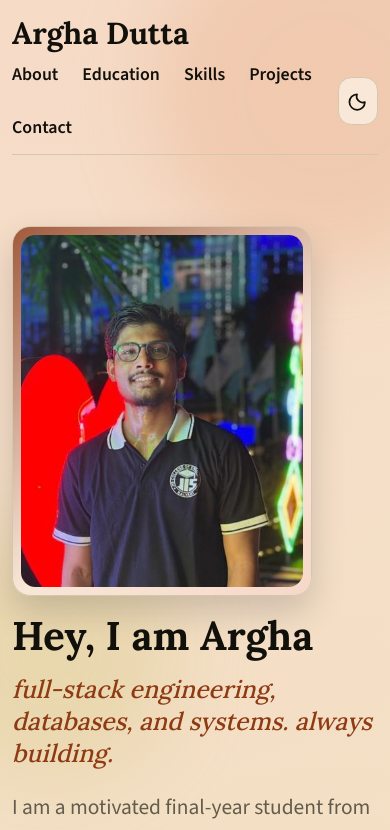
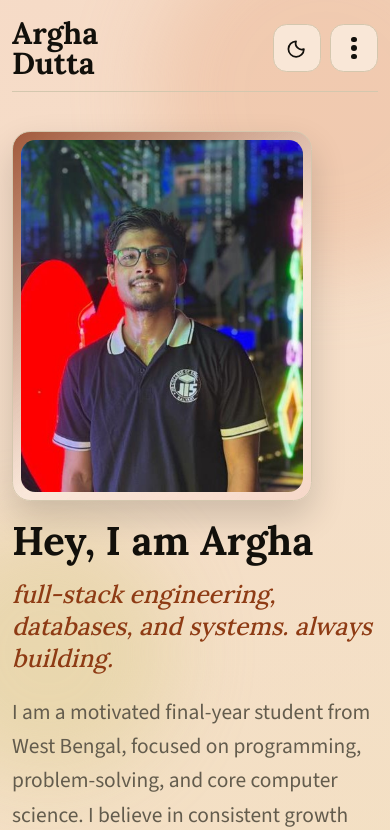
Before and after one commit to dutta-argha/portfolio, a Next.js app: page / in a window 390 px wide. Shown: the top 830 px of the page. Built offline with nearby package versions, Linux system fonts and the light colour scheme.

Commit message:
Improve mobile navigation with 3-dot dropdown

```diff
--- a/src/app/globals.css
+++ b/src/app/globals.css
@@ -107,9 +107,16 @@ h3,
 }
 
 .nav-actions {
+  position: relative;
   display: flex;
   align-items: center;
   gap: 0.8rem;
+}
+
+.site-nav {
+  display: flex;
+  gap: 1.5rem;
+  flex-wrap: wrap;
 }
 
 .brand {
@@ -119,12 +126,6 @@ h3,
   font-size: clamp(1.9rem, 2.6vw, 2.25rem);
   line-height: 1;
   font-style: normal;
-}
-
-.topbar nav {
-  display: flex;
-  gap: 1.5rem;
-  flex-wrap: wrap;
 }
 
 .topbar a {
@@ -163,6 +164,70 @@ h3,
 .theme-toggle:hover {
   transform: translateY(-1px);
   border-color: var(--accent);
+}
+
+.mobile-menu-shell {
+  display: none;
+  position: relative;
+}
+
+.menu-toggle {
+  appearance: none;
+  border: 1px solid var(--line);
+  background: color-mix(in oklab, var(--panel) 80%, transparent);
+  color: var(--ink);
+  border-radius: 0.85rem;
+  width: 3rem;
+  height: 3rem;
+  padding: 0;
+  display: inline-flex;
+  flex-direction: column;
+  align-items: center;
+  justify-content: center;
+  gap: 0.18rem;
+  cursor: pointer;
+  transition: transform 0.2s ease, border-color 0.2s ease, background 0.25s ease;
+}
+
+.menu-toggle span {
+  width: 0.35rem;
+  height: 0.35rem;
+  border-radius: 999px;
+  background: currentColor;
+  display: block;
+}
+
+.menu-toggle:hover {
+  transform: translateY(-1px);
+  border-color: var(--accent);
+}
+
+.mobile-menu {
+  position: absolute;
+  right: 0;
+  top: calc(100% + 0.65rem);
+  min-width: 11rem;
+  display: grid;
+  gap: 0.2rem;
+  padding: 0.55rem;
+  border: 1px solid var(--line);
+  border-radius: 0.95rem;
+  background: var(--panel);
+  box-shadow: 0 18px 35px rgba(0, 0, 0, 0.16);
+  backdrop-filter: blur(8px);
+  z-index: 30;
+  transform-origin: top right;
+  animation: menu-drop 0.18s ease-out both;
+}
+
+.mobile-menu a {
+  padding: 0.65rem 0.7rem;
+  border-radius: 0.7rem;
+  font-size: 1rem;
+}
+
+.mobile-menu a:hover {
+  background: color-mix(in oklab, var(--accent-soft) 40%, transparent);
 }
 
 .hero {
@@ -465,25 +530,46 @@ h2 {
   }
 }
 
+@keyframes menu-drop {
+  from {
+    opacity: 0;
+    transform: translateY(-8px) scale(0.98);
+  }
+
+  to {
+    opacity: 1;
+    transform: translateY(0) scale(1);
+  }
+}
+
 @media (max-width: 720px) {
   .section-shell {
     width: min(1100px, calc(100% - 1.5rem));
   }
 
   .topbar {
-    align-items: flex-start;
-    flex-direction: column;
+    align-items: center;
+    flex-direction: row;
     gap: 0.75rem;
     padding-bottom: 0.8rem;
   }
 
   .nav-actions {
     width: 100%;
-    justify-content: space-between;
+    justify-content: flex-end;
+    gap: 0.55rem;
+  }
+
+  .site-nav {
+    display: none;
+  }
+
+  .mobile-menu-shell {
+    display: block;
   }
 
   .hero {
-    padding-top: 4.4rem;
+    padding-top: 2.4rem;
   }
 
   .hero-layout {
--- a/src/app/page.tsx
+++ b/src/app/page.tsx
@@ -1,9 +1,9 @@
 "use client";
 
 import Image from "next/image";
-import { useEffect, useState } from "react";
+import { useEffect, useRef, useState } from "react";
 
-const skillSections = [
+const skills = [
   {
     title: "Programming Languages",
     items: ["Java", "JavaScript", "C", "Python", "C++"],
@@ -34,7 +34,7 @@ const skillSections = [
   },
 ];
 
-const projectEntries = [
+const projects = [
   {
     name: "WildGuard AI",
     summary:
@@ -126,6 +126,8 @@ export default function Home() {
       : "light";
   });
   const [photoIndex, setPhotoIndex] = useState(0);
+  const [menuOpen, setMenuOpen] = useState(false);
+  const mobileMenuRef = useRef<HTMLDivElement | null>(null);
 
   const profilePhotoCandidates = [
     "/argha-photo.jpg",
@@ -141,9 +143,46 @@ export default function Home() {
     window.localStorage.setItem("theme", theme);
   }, [theme]);
 
+  useEffect(() => {
+    const handlePointerDown = (event: MouseEvent | TouchEvent) => {
+      if (!menuOpen) {
+        return;
+      }
+
+      const target = event.target;
+      if (
+        mobileMenuRef.current &&
+        target instanceof Node &&
+        !mobileMenuRef.current.contains(target)
+      ) {
+        setMenuOpen(false);
+      }
+    };
+
+    const handleKeyDown = (event: KeyboardEvent) => {
+      if (event.key === "Escape") {
+        setMenuOpen(false);
+      }
+    };
+
+    window.addEventListener("mousedown", handlePointerDown);
+    window.addEventListener("touchstart", handlePointerDown);
+    window.addEventListener("keydown", handleKeyDown);
+
+    return () => {
+      window.removeEventListener("mousedown", handlePointerDown);
+      window.removeEventListener("touchstart", handlePointerDown);
+      window.removeEventListener("keydown", handleKeyDown);
+    };
+  }, [menuOpen]);
+
   const toggleTheme = () => {
     const nextTheme = theme === "dark" ? "light" : "dark";
     setTheme(nextTheme);
+  };
+
+  const closeMenu = () => {
+    setMenuOpen(false);
   };
 
   return (
@@ -154,7 +193,7 @@ export default function Home() {
       <header className="topbar section-shell">
         <p className="brand">Argha Dutta</p>
         <div className="nav-actions">
-          <nav>
+          <nav className="site-nav">
             <a href="#about">About</a>
             <a href="#education">Education</a>
             <a href="#skills">Skills</a>
@@ -179,6 +218,29 @@ export default function Home() {
               </svg>
             )}
           </button>
+          <div className="mobile-menu-shell" ref={mobileMenuRef}>
+            <button
+              className="menu-toggle"
+              type="button"
+              onClick={() => setMenuOpen((value) => !value)}
+              aria-label={menuOpen ? "Close navigation menu" : "Open navigation menu"}
+              aria-expanded={menuOpen}
+              aria-controls="mobile-navigation"
+            >
+              <span />
+              <span />
+              <span />
+            </button>
+            {menuOpen ? (
+              <div className="mobile-menu" id="mobile-navigation">
+                <a href="#about" onClick={closeMenu}>About</a>
+                <a href="#education" onClick={closeMenu}>Education</a>
+                <a href="#skills" onClick={closeMenu}>Skills</a>
+                <a href="#projects" onClick={closeMenu}>Projects</a>
+                <a href="#contact" onClick={closeMenu}>Contact</a>
+              </div>
+            ) : null}
+          </div>
         </div>
       </header>
 
@@ -239,10 +301,7 @@ export default function Home() {
         <h2>Education</h2>
         <div className="education-timeline">
           {educationEntries.map((entry) => (
-            <article
-              key={`${entry.school}-${entry.duration}`}
-              className="education-item"
-            >
+            <article key={`${entry.school}-${entry.duration}`} className="education-item">
               <span className="edu-dot" aria-hidden="true" />
               <div className="education-card">
                 <div className="education-head">
@@ -260,7 +319,7 @@ export default function Home() {
       <section className="section-shell" id="skills">
         <h2>Skills</h2>
         <div className="skills-grid">
-          {skillSections.map((group) => (
+          {skills.map((group) => (
             <article key={group.title} className="panel skill-card">
               <h3>{group.title}</h3>
               <ul>
@@ -276,7 +335,7 @@ export default function Home() {
       <section className="section-shell" id="projects">
         <h2>Projects</h2>
         <div className="projects-grid">
-          {projectEntries.map((project) => (
+          {projects.map((project) => (
             <article key={project.name} className="panel project-card">
               <h3>{project.name}</h3>
               <p>{project.summary}</p>
```
